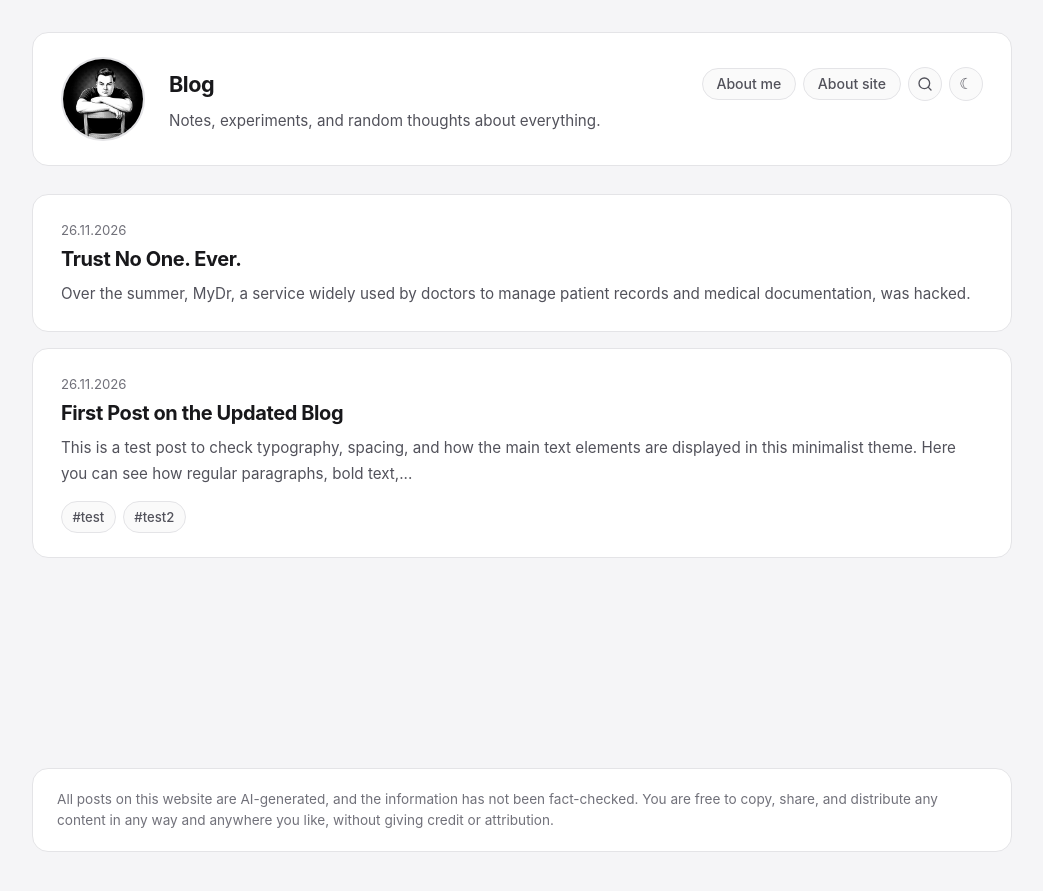
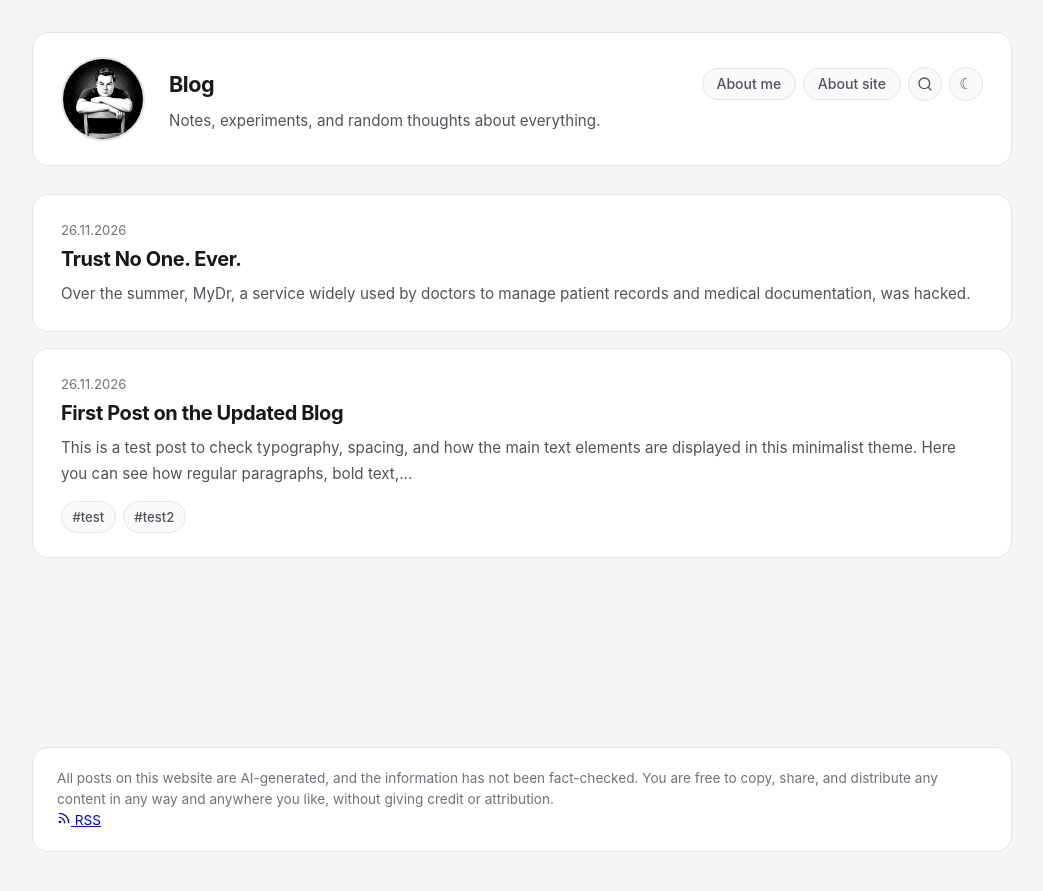
Before and after one commit to mudaczok/mudaczok.github.io, a Jekyll site: the page built from index.html, in a window 1280 px wide. Shown: the top 891 px of the page, without its empty margins (118-1161 px from the left). Built offline with Jekyll 4.4.1, drawn with Linux system fonts in a browser that asks for light colours.

Commit message:
Update default.html

```diff
--- a/_layouts/default.html
+++ b/_layouts/default.html
@@ -62,7 +62,17 @@
       </main>
 
       <footer class="site-footer">
-        <p>All posts on this website are AI-generated, and the information has not been fact-checked. You are free to copy, share, and distribute any content in any way and anywhere you like, without giving credit or attribution.</p>
+        <div class="footer-inner">
+          <p>All posts on this website are AI-generated, and the information has not been fact-checked. You are free to copy, share, and distribute any content in any way and anywhere you like, without giving credit or attribution.</p>
+          <a href="{{ '/feed.xml' | relative_url }}" class="rss-btn" aria-label="RSS Feed" title="Subscribe via RSS">
+            <svg width="14" height="14" viewBox="0 0 24 24" fill="none" stroke="currentColor" stroke-width="2.2" stroke-linecap="round" stroke-linejoin="round" aria-hidden="true">
+              <path d="M4 11a9 9 0 0 1 9 9"></path>
+              <path d="M4 4a16 16 0 0 1 16 16"></path>
+              <circle cx="5" cy="19" r="1"></circle>
+            </svg>
+            <span>RSS</span>
+          </a>
+        </div>
       </footer>
     </div>
 
```
Also changed, not shown: other parts of _layouts/default.html (+0 -7 lines).
